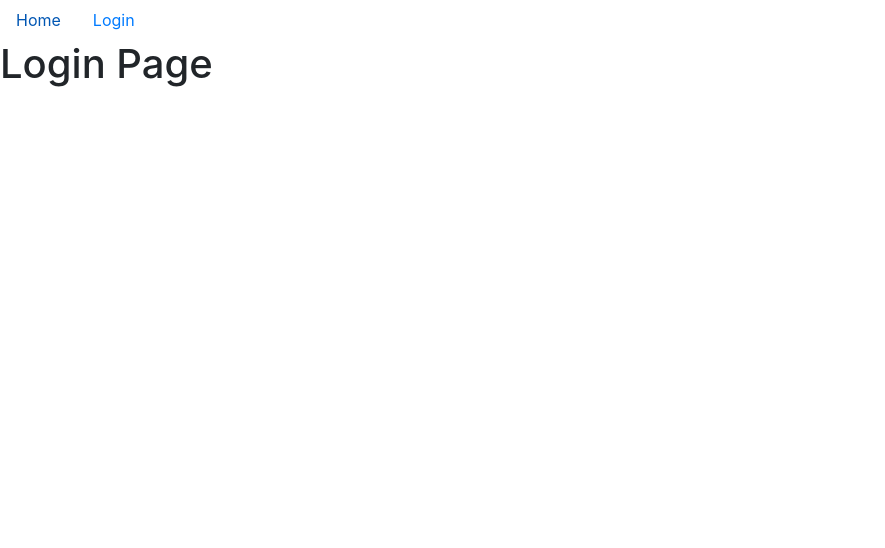
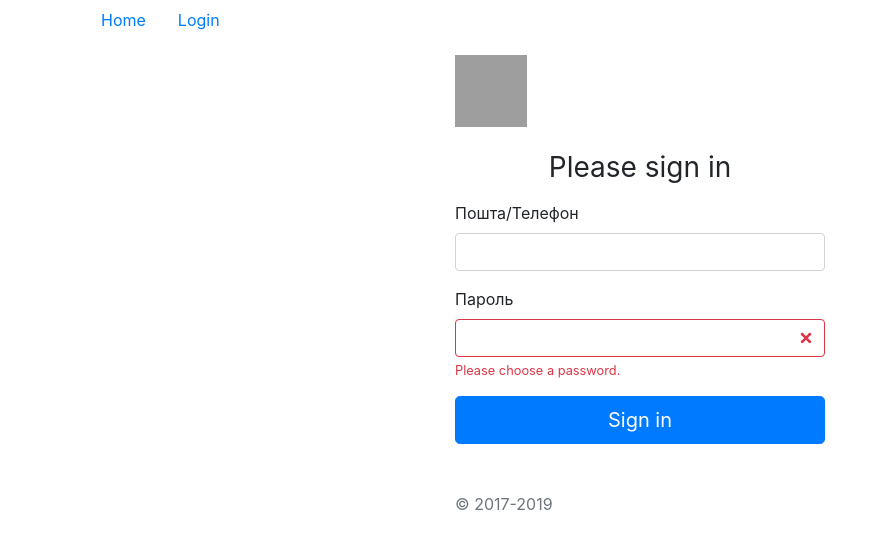
Before and after one commit to yurkiss23/news, a React (Create React App) app: page /login in a window 1280 px wide. Shown: the top 548 px of the page, without its empty margins (0-885 px from the left). Built offline with nearby package versions, Linux system fonts and the light colour scheme; grey boxes are pictures that could not be loaded.

Commit message:
stop claswork

```diff
--- a/package.json
+++ b/package.json
@@ -3,7 +3,11 @@
   "version": "0.1.0",
   "private": true,
   "dependencies": {
+    "axios": "^0.19.0",
     "bootstrap": "^4.3.1",
+    "classnames": "^2.2.6",
+    "node-sass": "^4.12.0",
+    "prop-types": "^15.7.2",
     "react": "^16.10.2",
     "react-dom": "^16.10.2",
     "react-router-dom": "^5.1.2",
--- a/src/App.js
+++ b/src/App.js
@@ -15,7 +15,7 @@ import Header from './components/header';
 function App() {
   return (
     <Router>
-
+      <div className="container">
         <Header/>
 
         <Switch>
@@ -27,6 +27,8 @@ function App() {
           </Route>
 
         </Switch>
+
+      </div>
     </Router>
   );
 }
--- a/src/components/Auth/Login/index.js
+++ b/src/components/Auth/Login/index.js
@@ -1,10 +1,72 @@
 import React, {Component} from 'react';
+import classnames from 'classnames';
+import './index.scss';
 
 class LoginPage extends Component {
-    state = {  }
+    state = {
+        login: '',
+        errors: {
+            //invalid: 'User is',
+            //login: 'Not valid login'
+        }
+    }
+    onSubmithandler=(e)=>{
+        e.preventDefault();
+        const {login}=this.state;
+        let vasyl="vasyl";
+        let errors={};
+        if(login==vasyl){
+            errors.invalid='User is'
+        }
+        this.setState({errors: errors});
+    }
+
+    onChange=(e)=>{
+        this.setState({[e.target.name]: e.target.value});
+    }
     render() {
+        const {errors, login} = this.state;
+        console.log('----login----', login);
         return (
-            <h1>Login Page</h1>
+            <div className="signin">
+                <form onSubmit={this.onSubmithandler} className="form-signin">
+                    <img className="mb-4" src="/docs/4.3/assets/brand/bootstrap-solid.svg" alt="" width="72" height="72" />
+                    <h1 className="h3 mb-3 font-weight-normal text-center">Please sign in</h1>
+
+                    {
+                        !!errors.invalid &&
+                        <div className="alert alert-danger" role="alert">
+                            {errors.invalid}
+                        </div>
+                    }
+
+                    <label htmlFor="inputEmail" className="sr-only">Email address</label>
+                    <fieldset className="form-group">
+                        <label htmlFor="login">Пошта/Телефон</label>
+                        <input type="text"
+                            className={classnames('form-control', { 'is-invalid': !!errors.login })}
+                            id="login"
+                            name="login"
+                            value={login}
+                            onChange={this.onChange} />
+                        <div className="invalid-feedback">
+                            Please choose a username.
+                            </div>
+                    </fieldset>
+                    <fieldset className="form-group">
+                        <label htmlFor="password">Пароль</label>
+                        <input type="password"
+                            className="form-control is-invalid"
+                            id="password"
+                            name="password" />
+                        <div className="invalid-feedback">
+                            Please choose a password.
+                            </div>
+                    </fieldset>
+                    <button className="btn btn-lg btn-primary btn-block" type="submit">Sign in</button>
+                    <p className="mt-5 mb-3 text-muted">© 2017-2019</p>
+                </form>
+            </div>
         );
     }
 }
--- /dev/null
+++ b/src/components/Auth/Login/index.scss
@@ -0,0 +1,14 @@
+
+$form-signin-max-width: 400px;
+
+.signin{
+    .text-center {
+        text-align: center!important;
+    }
+    .form-signin {
+        width: 100%;
+        max-width: $form-signin-max-width;
+        padding: 15px;
+        margin: auto;
+    }
+}
```
Also changed, not shown: 1 other file (tests, documents, lock files or other folders). Lines whose indentation alone changed are shown as unchanged.
